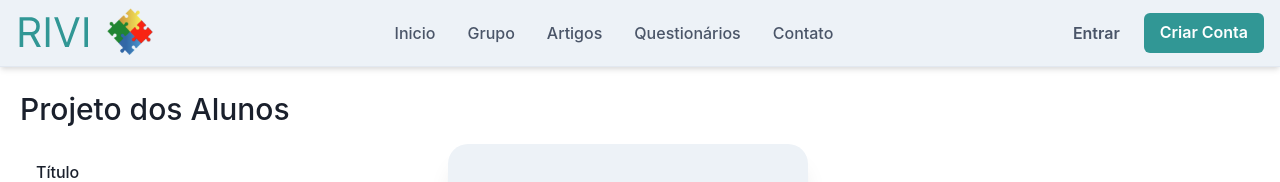
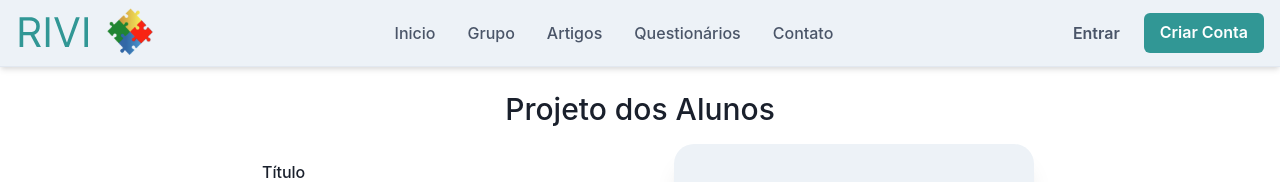
Before and after one commit to ages-rivi/rivi-frontend-js, a Next.js app: page /CRUDS/EditaProjetos in a window 1280 px wide. Shown: the top 182 px of the page. Built offline with nearby package versions, Linux system fonts and the light colour scheme.

Commit message:
fix: ajuste no layout da página EditaProjetos

```diff
--- a/src/pages/CRUDS/EditaProjetos.tsx
+++ b/src/pages/CRUDS/EditaProjetos.tsx
@@ -22,7 +22,7 @@ export default function EditaProjetos(): JSX.Element {
 
   const handleSubmit = (e: React.FormEvent<HTMLFormElement>): void => {
     e.preventDefault();
-    console.log(emptyData);
+    // console.log(emptyData);
   };
 
   const onChange = (e: React.FormEvent<HTMLFormElement>): void => {
@@ -41,12 +41,19 @@ export default function EditaProjetos(): JSX.Element {
   };
 
   return (
-    <Flex direction="column" p="5">
-      <Flex direction="column" maxW="1330px" w="full" margin="auto" gap="3">
-        <Text fontWeight="medium" fontSize="3xl">
+    <Flex justify="center" direction="column" p="5">
+      <Flex
+        justify="center"
+        direction="column"
+        maxW="1330px"
+        w="full"
+        margin="auto"
+        gap="3"
+      >
+        <Text textAlign="center" fontWeight="medium" fontSize="3xl">
           Projeto dos Alunos
         </Text>
-        <Flex direction="row" gap="3">
+        <Flex justify="center" direction="row" gap="3">
           <form onSubmit={handleSubmit}>
             <Flex direction="column" p={4} gap="3">
               <FormControl>
```
